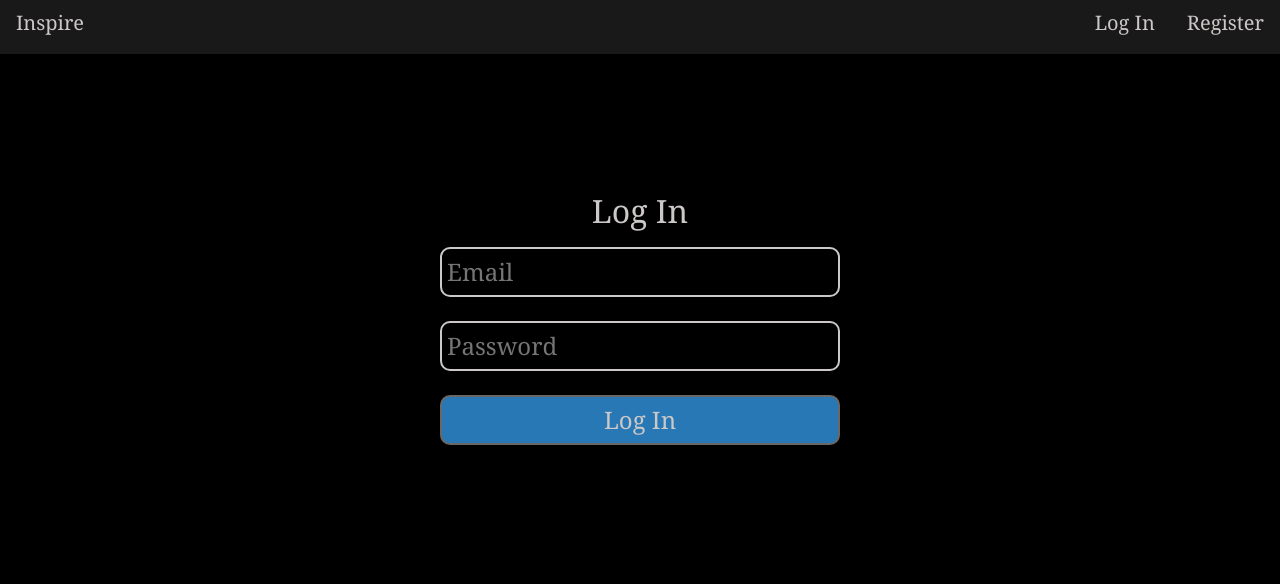
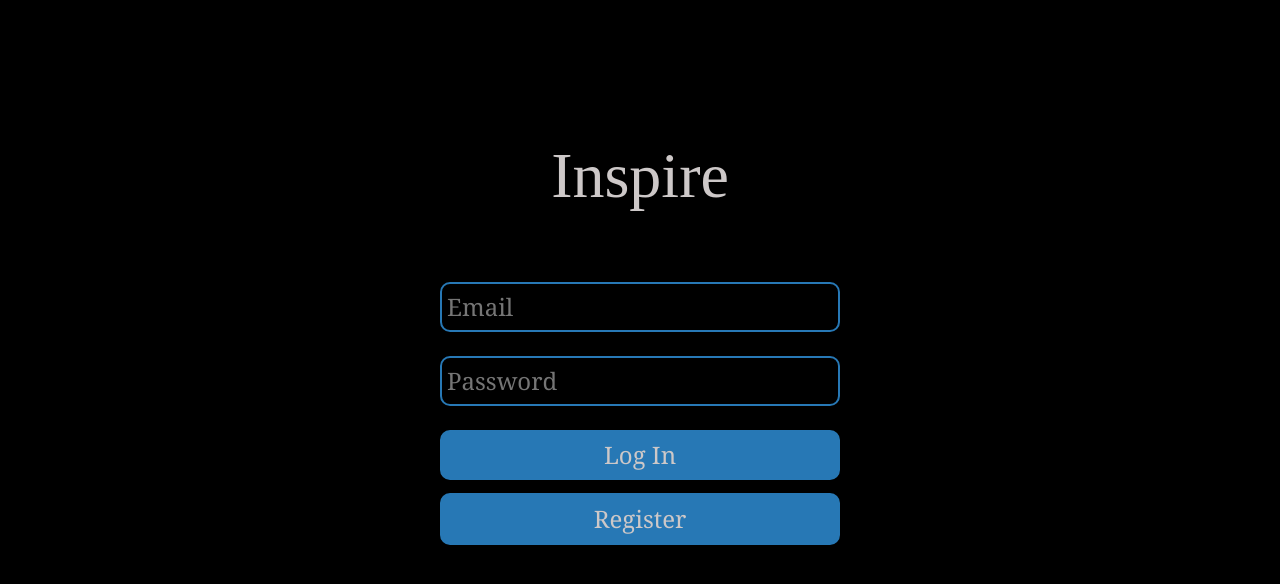
Before and after one commit to binod164/inspire, a Flask app: page /login in a window 1280 px wide. Shown: the top 584 px of the page. Run offline with Flask 2, Linux system fonts and the light colour scheme; parts of the project's set-up code (start-up, migrations or seed data) failed here and were passed over; some libraries are stand-ins or nearby versions; some web fonts are replaced.

Commit message:
Add links to login and signup page

```diff
--- a/myapp/static/style.css
+++ b/myapp/static/style.css
@@ -26,7 +26,7 @@ font-family: 'Square Peg', cursive;
 .nav *{
   color: rgb(205, 200, 200);
   text-decoration: none;
-  font-size: 1.25rem;
+  font-size: 1.5rem;
   padding-bottom: 0;
 }
 
@@ -46,15 +46,25 @@ form *{
   font-size: 1.5rem;
   background-color: black;
   border-style: solid;
-  border-color: rgb(205, 200, 200);
+  border-color: rgb(39, 120, 181);
   color:rgb(205, 200, 200) ;
 }
 
 form > .login, .register{
-  font-size: 2rem;
+  font-size: 4rem;
+  /* font-weight: 4000; */
+  font-family: 'Times New Roman', Times, serif;
   background-color: black;
   color:rgb(205, 200, 200) ;
   border-style: none;
+  margin-bottom: 5%;
+}
+
+.signup, .return{
+  text-decoration: none;
+  text-align: center;
+  background-color: rgb(39, 120, 181);
+  margin-top: 1%;
 }
 
 .card{
@@ -143,9 +153,9 @@ h3{
 .btn, #submit{
   border-radius: 10px;
   background-color: rgb(39, 120, 181);
-  border-style: solid;
+  /* border-style: solid; */
   /* border-color: red; */
-  border-color: rgb(106, 103, 103);
+  /* border-color: rgb(106, 103, 103); */
   color:rgb(205, 200, 200) ;
 }
 
@@ -189,7 +199,7 @@ h3{
   height: 30px;
 }
 
-.btn:hover , #submit:hover{
+.btn:hover , #submit:hover, .return:hover, .signup:hover{
   background-color: rgb(25, 25, 25);
   color: antiquewhite;
 }
--- a/myapp/templates/base.html
+++ b/myapp/templates/base.html
@@ -14,11 +14,11 @@
 </head>
 <body>
     <ul class="nav">
-        <div>
+        <!-- <div>
             <li class="nav-link">
                 <p class = "inspire">Inspire</p>
             </li>
-        </div>
+        </div> -->
         <div class = "d-flex">
             {% if current_user.is_authenticated %}
             <li class="nav-link">
@@ -31,12 +31,12 @@
                 <a href="{{url_for('users.logout')}}">Log Out</a>
             </li>
             {% else %}
-            <li class="nav-link">
+            <!-- <li class="nav-link">
                 <a href="{{url_for('users.login')}}">Log In</a>
             </li>
             <li class="nav-link">
                 <a href="{{url_for('users.register')}}">Register</a>
-            </li>
+            </li> -->
         </div>
         {% endif %}
     </ul>
--- a/myapp/templates/login.html
+++ b/myapp/templates/login.html
@@ -2,11 +2,11 @@
 {% block content %}
 
 <form method="POST">
-    <h1 class = "login">Log In</h1>
+    <h1 class = "login">Inspire</h1>
     {{form.hidden_tag()}}
     {{form.email(placeholder = "Email")}}<br>
     {{form.password(placeholder = "Password")}}<br>
     {{form.submit()}}
-
+    <a class = "signup" href="{{url_for('users.register')}}">Register</a>
 </form>
 {% endblock %}
--- a/myapp/templates/register.html
+++ b/myapp/templates/register.html
@@ -9,5 +9,6 @@
     {{form.password(placeholder="Password")}}<br>
     {{form.pass_confirm(placeholder="Confirm password")}}<br>
     {{form.submit()}}
+    <a class = "return" href="{{url_for('users.login')}}">Return to login</a>
 </form>
 {% endblock %}
```
